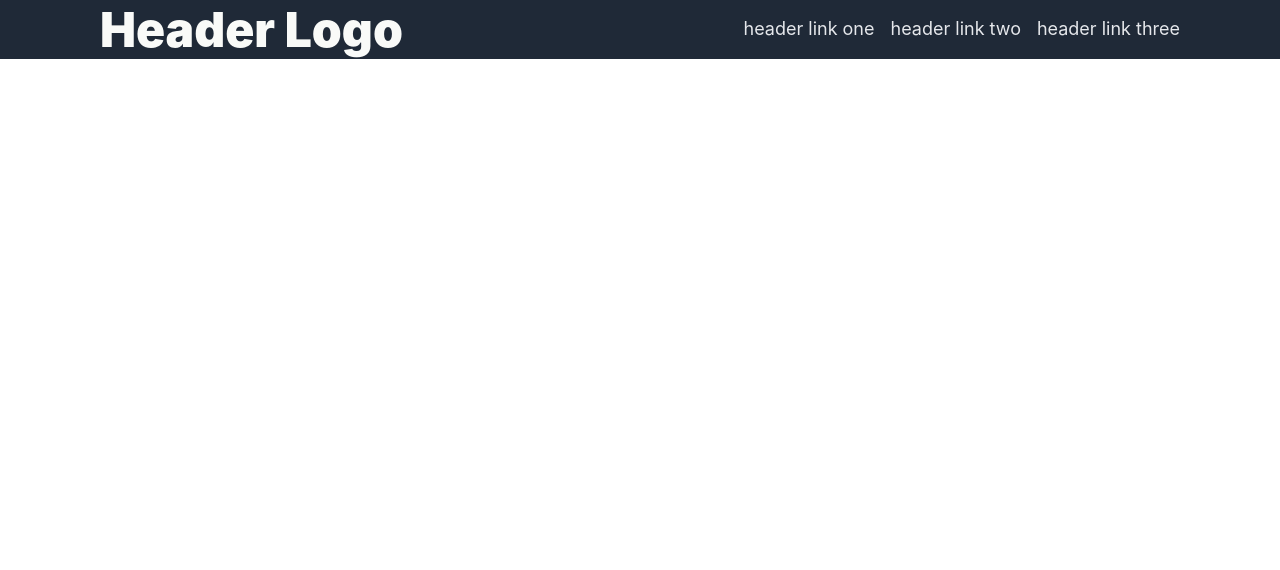
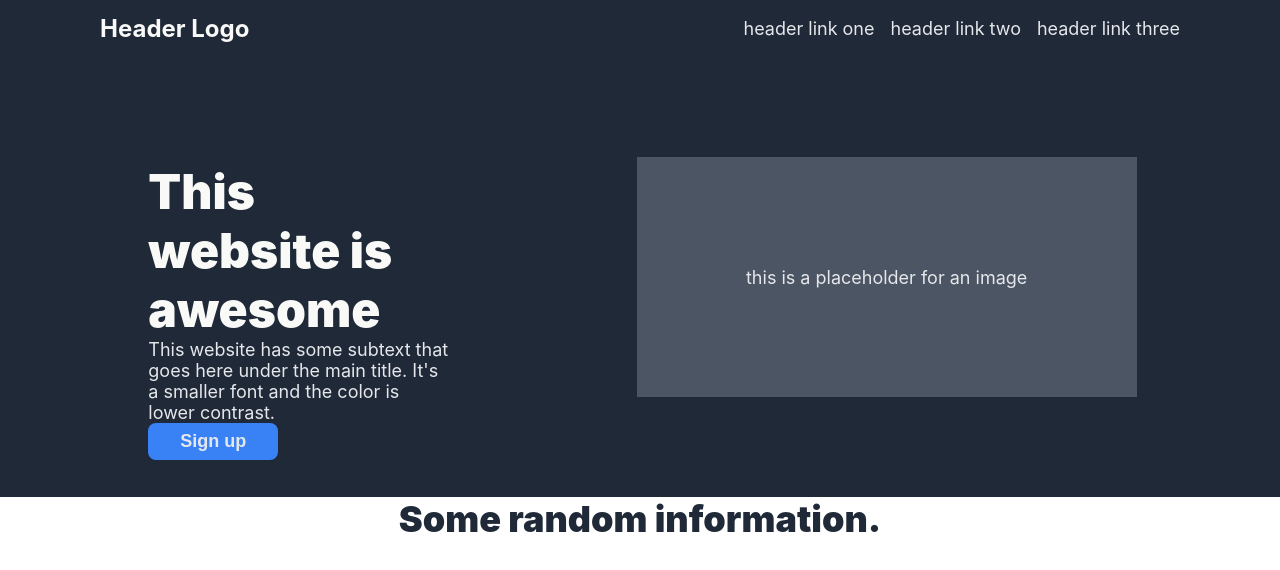
Before and after one commit to Esce-Tene/Landing_Page, a plain HTML site: page index.html in a window 1280 px wide. Drawn offline with Linux system fonts and the light colour scheme.

Commit message:
Add Top Container & Fix Header Font

```diff
--- a/index.html
+++ b/index.html
@@ -4,7 +4,7 @@
   <meta charset="UTF-8">
   <meta http-equiv="X-UA-Compatible" content="IE=edge">
   <meta name="viewport" content="width=device-width, initial-scale=1.0">
-  <title>Document</title>
+  <title>Landing Page</title>
   <link rel="stylesheet" href="styles.css">
 </head>
 <body>
@@ -18,6 +18,23 @@
       <li>header link three</li>
     </ul>
   </div>
-
+  <div class ="top-container">
+    <div class ="top-left-container">
+     <div class="hero-main"> This website is awesome</div>
+     <div class= "bellow-hero">
+       This website has some subtext that goes here under the main title. It's a smaller font and the color is lower contrast.
+     </div>
+     <button class= "hero-button">Sign up</button>
+   </div>
+    <div class = "top-right-container"></div>
+    <div class = "image-holder">
+      this is a placeholder for an image
+    </div>
+  </div>
+  <div class ="information">
+    Some random information.
+  </div>
+  <div class= "second-container">
+  </div>
 </body>
 </html>
--- a/styles.css
+++ b/styles.css
@@ -5,20 +5,21 @@ body {
 
 .header {
   display: flex;
-  color: #F9FAF8;
   background-color: #1F2937;
 
 }
 
 .left-text {
-  font-size: 48px;
-  font-weight: 900;
+  display: flex;
   margin-left: 100px;
+  align-content: center;
+  flex-wrap: wrap;
+  font-size: 24px;
+  color: #F9FAF8;
+  font-weight: 700;
 }
 
 .right-text {
-  font-size: 18px;
-  color: #E5E7EB;
   display: flex;
   margin-left: auto;
   margin-right: 100px;
@@ -28,3 +29,67 @@ body {
 ul {
   list-style: none;
 }
+
+.top-container {
+  display: flex;
+  background-color: #1F2937;
+  height: 30vh;
+  padding: 100px;
+  justify-content: space-around;
+}
+
+.top-right-container,
+.top-left-container {
+  display: flex;
+  flex-wrap: wrap;
+  align-items: center;
+  max-width: 300px;
+  margin: 5px;
+}
+
+.hero-main {
+  display: flex;
+  font-size: 48px;
+  font-weight: 900;
+  color: #F9FAF8;
+}
+
+.image-holder,
+.right-text,
+.bellow-hero {
+  font-size: 18px;
+  color: #E5E7EB;
+}
+
+button {
+  color: #E5E7EB;
+  font-weight: 700;
+  background-color: #3882F6;
+  font-size: 18px;
+}
+
+.hero-button {
+  padding: 8px 32px;
+  border-radius: 8px;
+  border: none;
+}
+
+.image-holder {
+  background-color: #9097a765;
+  display: flex;
+  width: 500px;
+  align-items: center;
+  justify-content: center;
+}
+
+.information {
+  font-size: 36px;
+  font-weight: 900;
+  color: #1F2937;
+  display: flex;
+  justify-content: center;
+}
+
+.second-container {
+  display: flex;
+}
```
